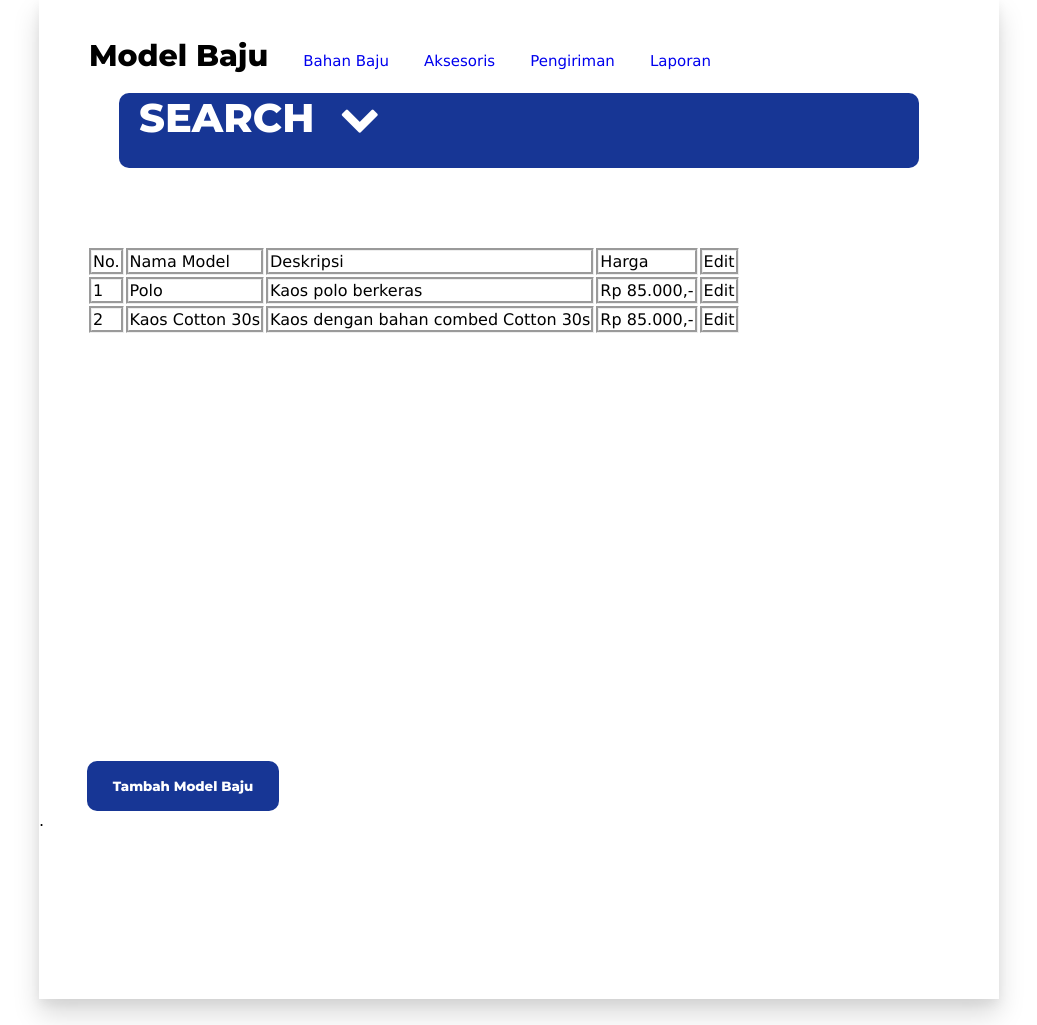
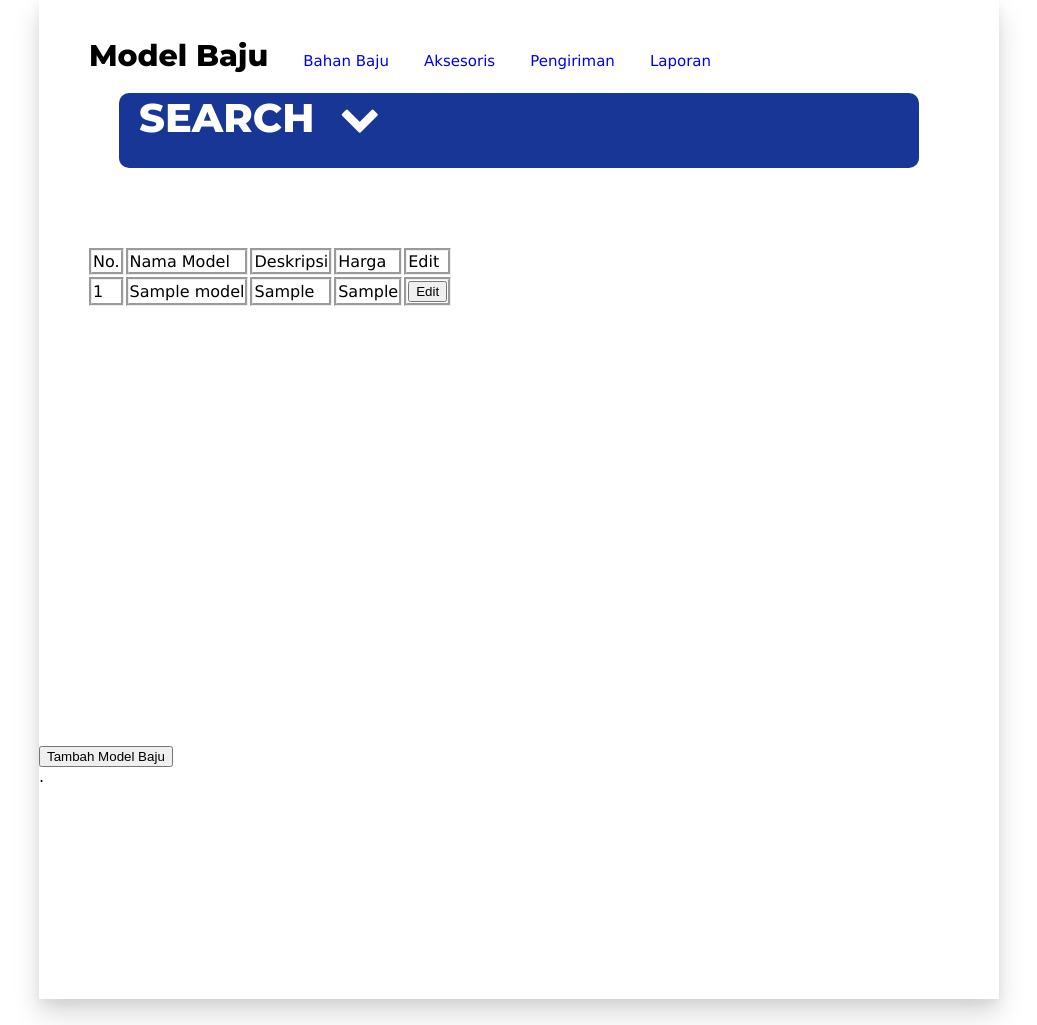
Before and after one commit to vincentiusdaryl/TUBES_PBW_MIBD, a Node server app: template views/home-pemilik.ejs in a window 1280 px wide; the page is wider, and only the part inside the window is pictured. Shown: the part 854-1879 px from the top of that part, without its empty margins (121-1158 px from the left). Run offline with Node 20, Linux system fonts and the light colour scheme; the template is opened without the code that fills it: most values are stand-ins (such as "Sample title", 1, 10 or a date in 2020).

Commit message:
benerin home pemilik

```diff
--- a/ide.sql
+++ b/ide.sql
@@ -58,7 +58,7 @@
     namaModel varchar(20),
     deskripsiModel varchar(50) NOT NULL,
     hargaModel decimal NOT NULL,
-    gambarModel varchar(50) NOT NULL,
+    gambarModel varchar(50) NOT NULL DEFAULT "",
     PRIMARY KEY(idModel)
 );
 
--- a/views/home-pemilik.ejs
+++ b/views/home-pemilik.ejs
@@ -96,24 +96,28 @@
 						<td>Edit</td>
 
 					</tr>
+					<% for(let i = 0; i < model.length; i++){ %>
+						<tr>
+							<td><%- i+1 %></td>
+							<td><%- model[i].namaModel %></td>
+							<td><%- model[i].deskripsiModel %></td>
+							<td><%- model[i].hargaModel %></td>
+							<td><button>Edit</button></td>
+						</tr>
+					<% } %>
+				</table>
+				<template id='template-model'>
 					<tr>
 						<td>1</td>
-						<td>Polo</td>
-						<td>Kaos polo berkeras</td>
-						<td>Rp 85.000,-</td>
-						<td>Edit</td>
+						<td><input type='text'></td>
+						<td><input type='text'></td>
+						<td><input type='number'></td>
+						<td><button>Save</button></td>
 					</tr>
-					<tr>
-						<td>2</td>
-						<td>Kaos Cotton 30s</td>
-						<td>Kaos dengan bahan combed Cotton 30s</td>
-						<td>Rp 85.000,-</td>
-						<td>Edit</td>
-					</tr>
-				</table>
+				</template>
 			</div>
 			<a>
-				<button id="btn_tambahakun" type="button">Tambah Model Baju</button><br>
+				<button id="btn_tambahmodel" type="button">Tambah Model Baju</button><br>
 				<a id="bahan">.</a>
 			</a>
 		</div>
@@ -488,11 +492,13 @@
 			let addAkun = document.getElementById('btn_tambahakun');
 			let addBahan = document.getElementById('btn_tambahbahan');
 			let addAksesoris = document.getElementById('btn_tambahaksesoris');
+			let addModel = document.getElementById('btn_tambahmodel');
 			let form = document.getElementById('form-tambahakun');
 			let base = document.getElementById('body-space')
 
 			let nBahan = <%= bahan.length %>;
 			let nAksesoris = <%= aksesoris.length %>;
+			let nModel = <%= model.length %>;
 
 			addAkun.addEventListener('click',function(){
 				if(form.style.width == "fit-content"){
@@ -561,6 +567,29 @@
 				tabelBahan.appendChild(node);
 			});
 
+			addModel.addEventListener('click', (e) => {
+				const tabelBahan = document.querySelector('#table-model');
+				const rowTemplate = document.querySelector('#template-model');
+				const node = rowTemplate.content.cloneNode(true);
+				const td = node.querySelectorAll('td');
+				const input = node.querySelectorAll('input');
+				td[0].textContent = ++nAksesoris;
+				td[4].querySelector('button').addEventListener('click', (e) => {
+					const name = input[0].value;
+					const desc = input[1].value;
+					const price = +input[2].value;
+					fetch('/add_model', {
+						method: 'POST',
+						headers: {
+							'Content-Type': 'application/x-www-form-urlencoded'
+						},
+						body: new URLSearchParams({
+							name, desc, price
+						})
+					}).then(() => location.reload());
+				});
+				tabelBahan.appendChild(node);
+			});
 		</script>
 	</body>
 </html>
```
Also changed, not shown: routes.js (+13 -2 lines), sql.js (+19 -0 lines).
